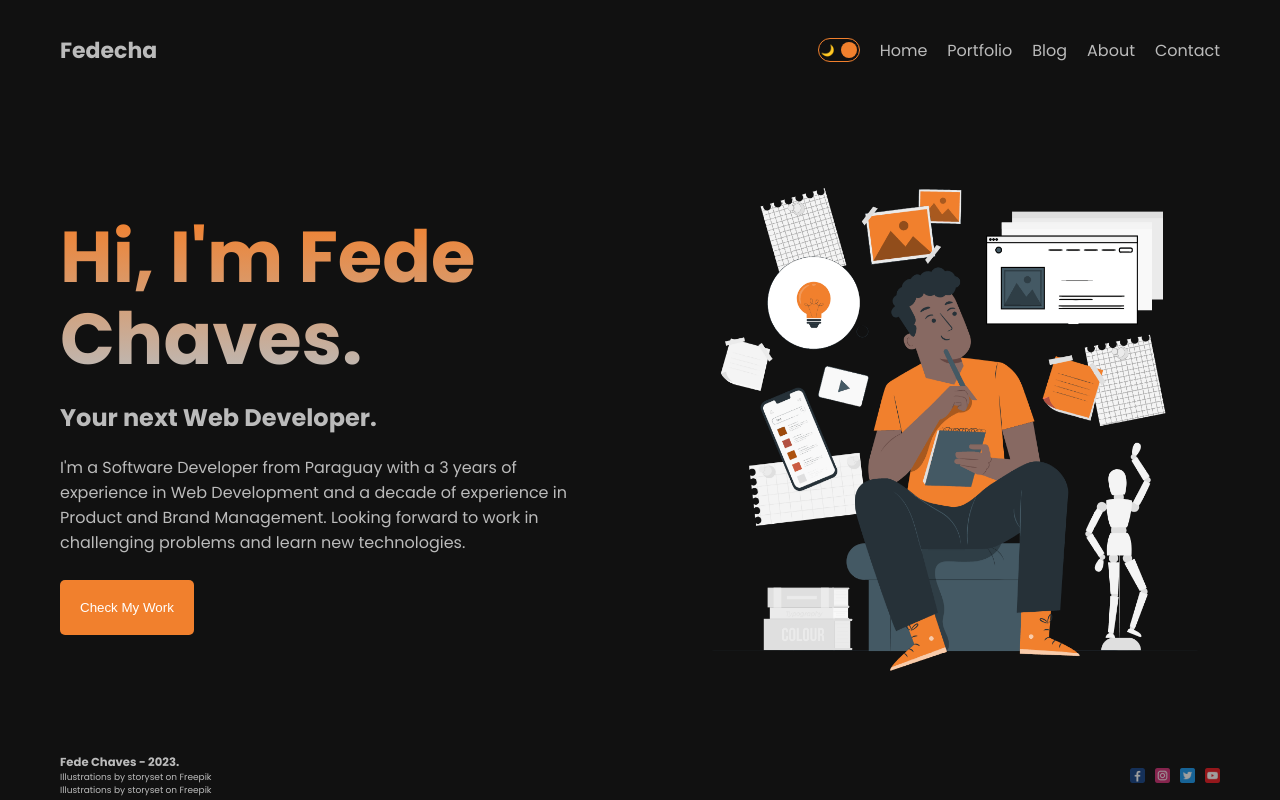
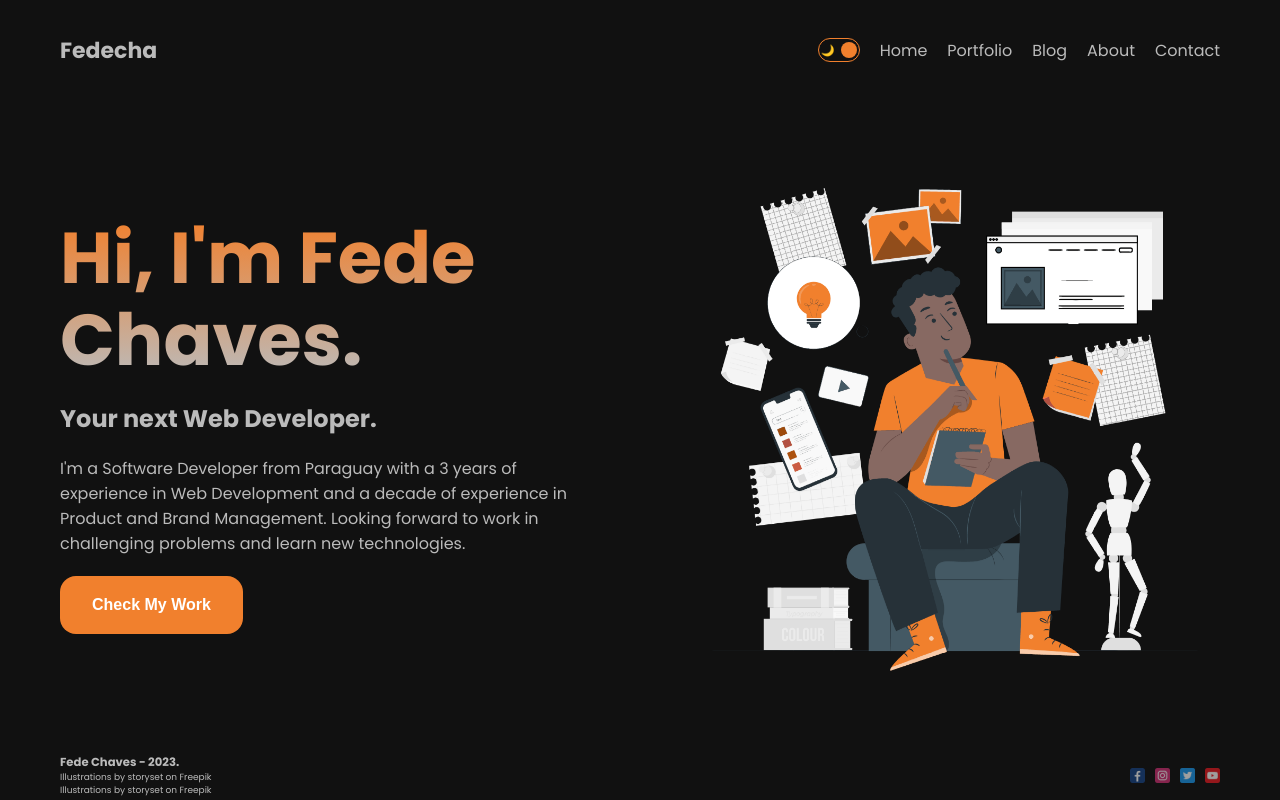
Before and after one commit to fedechaves/nextjs-personalws, a Next.js app: page / in a window 1280 px wide. Built offline with nearby package versions, Linux system fonts and the light colour scheme.

Commit message:
button done

```diff
--- a/src/components/Button/button.module.css
+++ b/src/components/Button/button.module.css
@@ -1,10 +1,15 @@
 .container {
-    padding: 20px;
-    margin-top: 5px;
+    padding: 1.25rem 2rem;
+    font-size:medium;
     cursor: pointer;
     background-color: #f1802d;
     border: none;
-    border-radius: 5px;
     width: max-content;
     color: white;
+    border-radius: 1rem;
+    font-weight: bold;
 }
+
+.container:hover {
+    background-color: #c06624;
+  }
```
